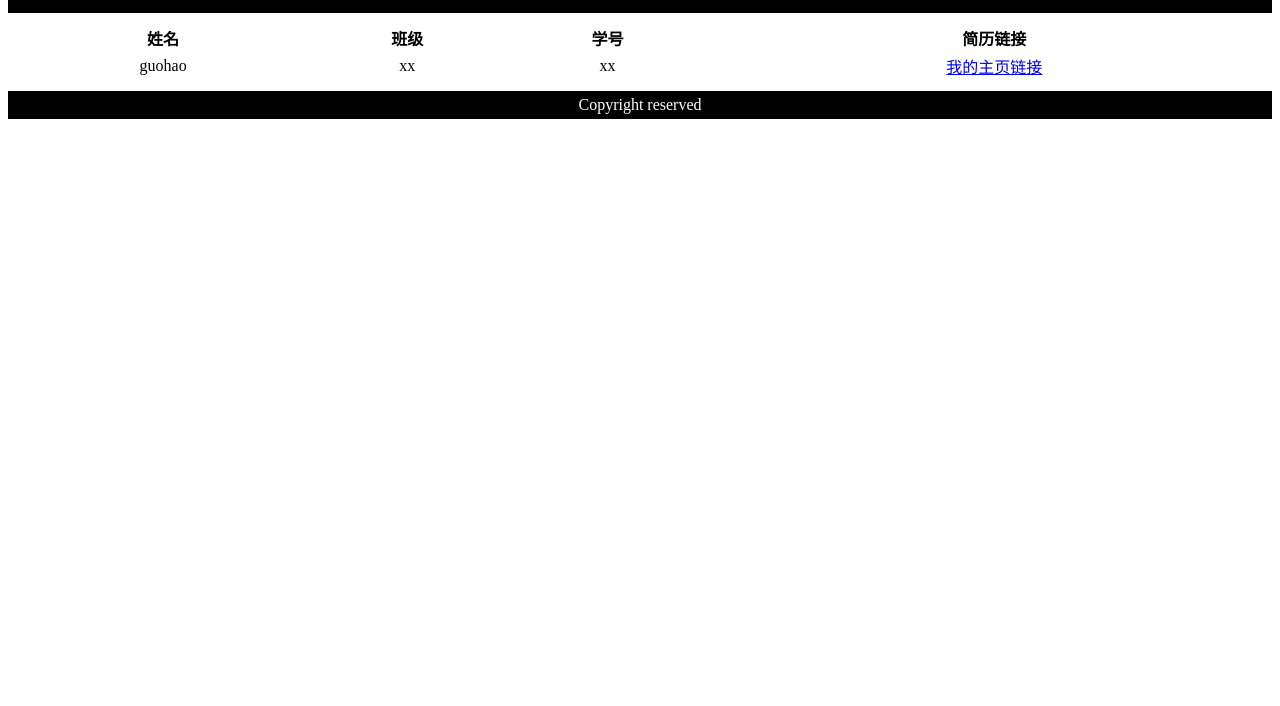
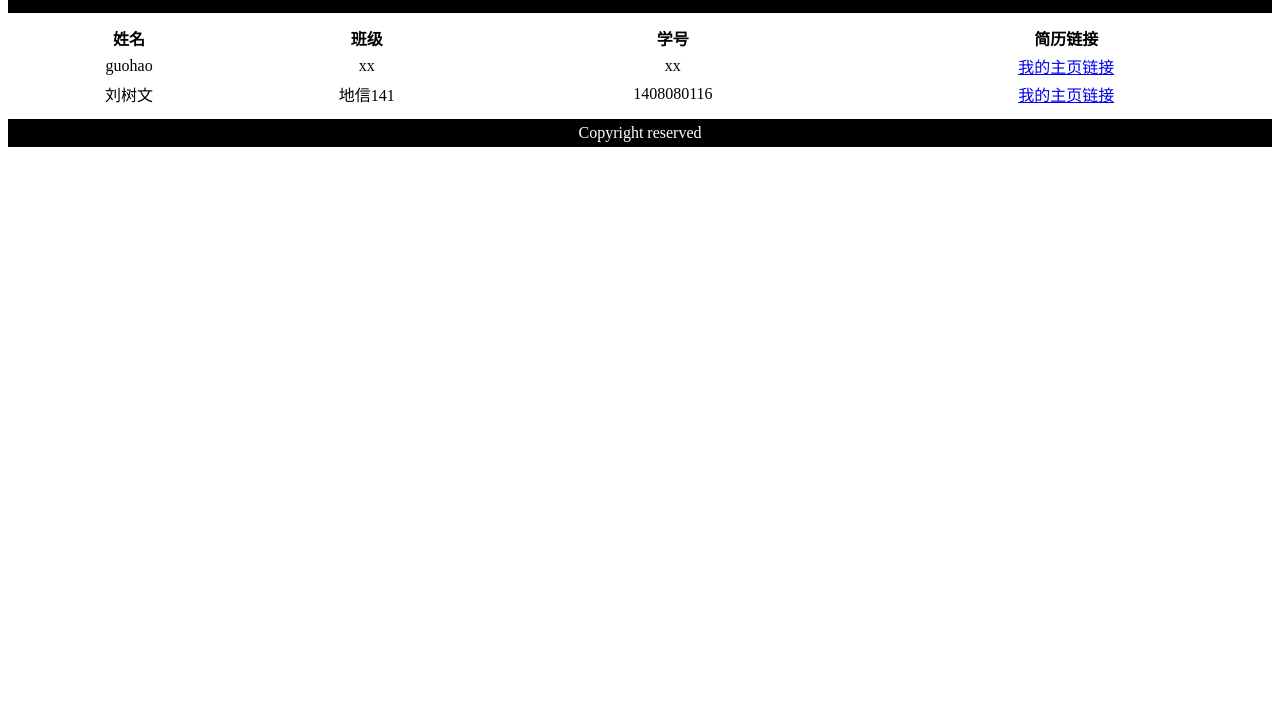
Before and after one commit to guohaolys/firsthomework, a plain HTML site: page index.html in a window 1280 px wide. Shown: the part 94-800 px from the top of the page. Drawn offline with Linux system fonts and the light colour scheme.

Commit message:
刘树文

```diff
--- a/index.html
+++ b/index.html
@@ -89,12 +89,12 @@
 
 
 <!--6	 1408080116	 刘树文	 男	 地理信息科学	 信息与电气工程学院	 地理信息科学	 	 正常-->
-
-
-
-
-
-
+<tr>
+<td align="center">刘树文</td>
+<td align="center">地信141</td>
+<td align="center">1408080116</td>
+<td align="center"><a href="#">我的主页链接</a></td>
+</tr>
 
 <!--7	 1408080119	 刘昱甫	 男	 地理信息科学	 信息与电气工程学院	 地理信息科学(理科试验班)	 	 正常-->
 
```
